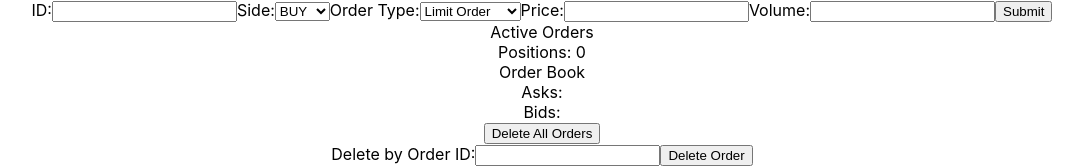
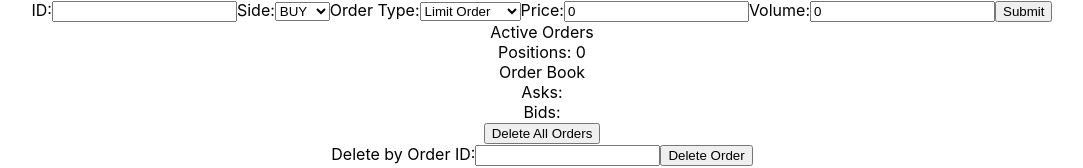
Before and after one commit to MattyChoi/MarketMaker, a React (Create React App) app in the folder frontend/: page / in a window 1280 px wide. Shown: the top 168 px of the page, without its empty margins (98-1181 px from the left). Built offline with nearby package versions, Linux system fonts and the light colour scheme.

Commit message:
added states for the order fields

```diff
--- a/frontend/src/App.js
+++ b/frontend/src/App.js
@@ -1,36 +1,58 @@
 import './App.css';
+import React, { useState } from 'react';
 
-function App() {
+function App(props) {
+
+  const [orderVals, setOrderVals] = useState({
+    id: "",
+    side: "buy",
+    type: "Limit Order",
+    price: 0,
+    volume: 0,
+  });
+
+  function handleChange(e) {
+      const { name, value } = e.target;
+      setOrderVals(prev => ({
+          ...prev,
+          [name]: value
+      }));
+  };
+
+  function placeOrder(e) {
+    console.log(orderVals);
+  }
+
   return (
     <div className="App">
       {/* column where you put */}
       <div id="placeOrder">
-        <form>
+        <form onSubmit={placeOrder}>
           <label>
             ID:
-            <input type="text" name="id"/>
+            <input type="text" name="id" value={orderVals.id} onChange={handleChange}/>
           </label>
           <label>
             Side:
-            <select name="side" id="side">
-              <option value="buy side">BUY</option>
-              <option value="sell side">SELL</option>
+            <select name="side" id="side" value={orderVals.side} onChange={handleChange}>
+              <option value="buy">BUY</option>
+              <option value="sell">SELL</option>
             </select>
           </label>
           <label>
             Order Type:
-            <select name="side" id="side">
+            <select name="type" id="type" value={orderVals.type} onChange={handleChange}>
               <option value="limit">Limit Order</option>
               <option value="market">Market Order</option>
             </select>
           </label>
           <label>
             Price:
-            <input type="text" name="price"/>
+            <input type="text" name="price" value={orderVals.price} onChange={handleChange}/>
           </label>
           <label>
             Volume:
-            <input type="text" name="volume"/>
+            <input type="text" name="volume" value={orderVals.volume} onChange={handleChange}/>
           </label>
           <input type="submit" value="Submit"/>
         </form>
@@ -44,7 +66,7 @@ function App() {
           Active Orders
         </div>
 
-        <div id="positions" name="positions" readonly>
+        <div id="positions" name="positions">
           Positions: 0
         </div>
 
```
